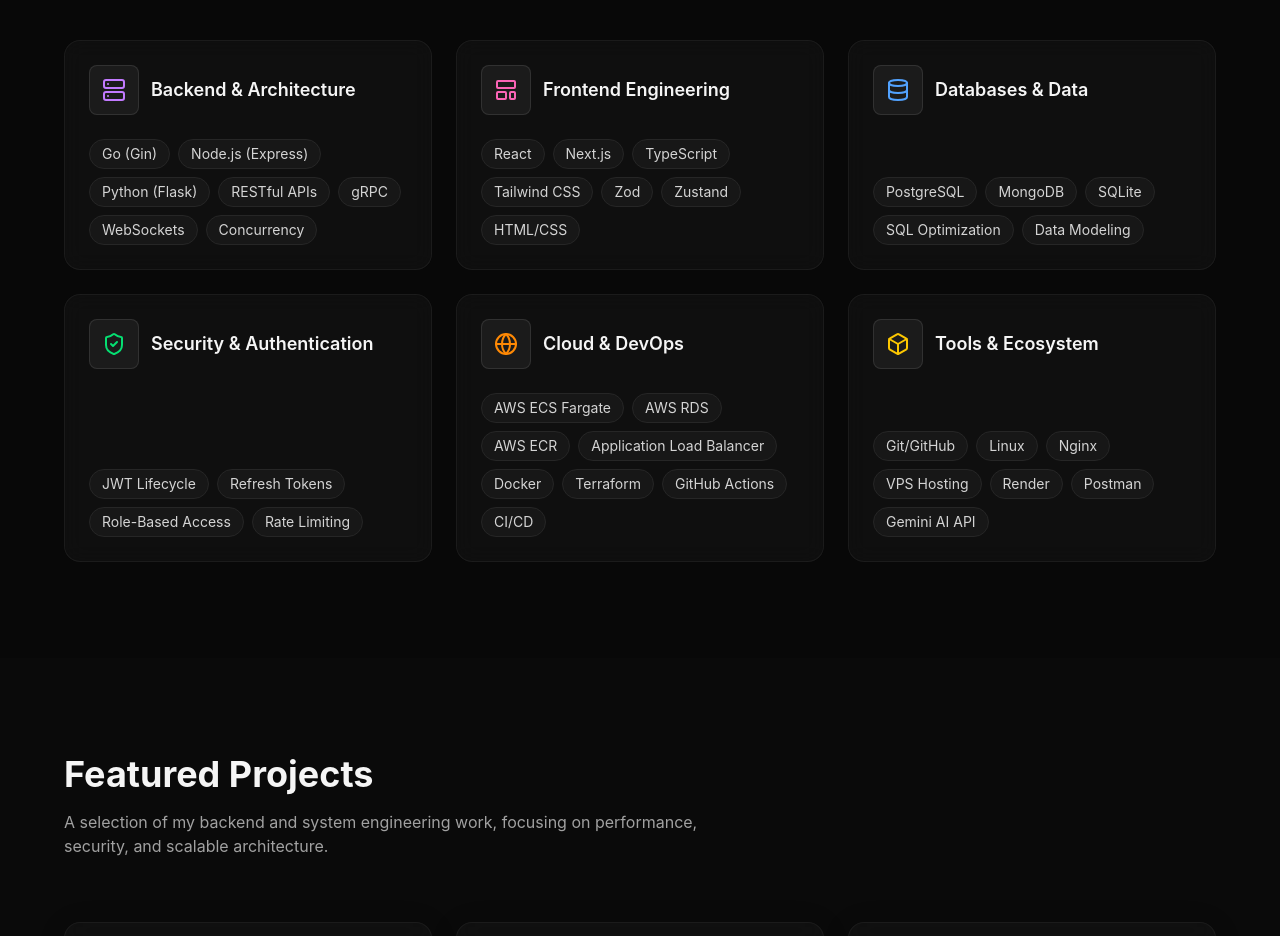
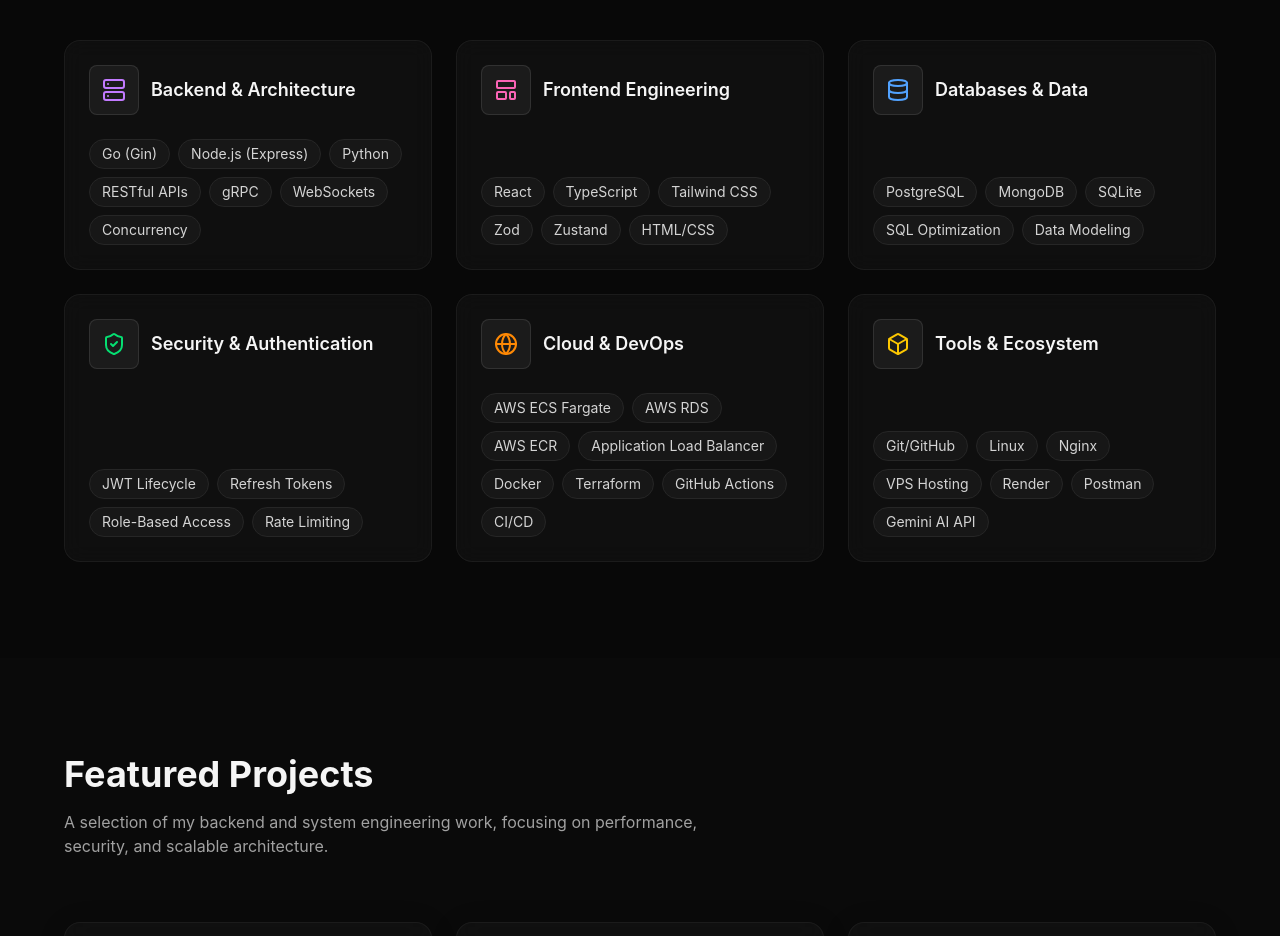
Before and after one commit to MRNaveed-stack/Portfolio, a React app: page / in a window 1280 px wide. Shown: the part 2300-3236 px from the top of the page. Built offline with nearby package versions, Linux system fonts and the light colour scheme; the HTML template or start-up script is replaced by a standard one.

Commit message:
Correct Technical Arsenal skill listings

```diff
--- a/src/components/Skills.tsx
+++ b/src/components/Skills.tsx
@@ -5,12 +5,12 @@
     {
         title: "Backend & Architecture",
         icon: <Server className="w-6 h-6 text-purple-400" />,
-        skills: ["Go (Gin)", "Node.js (Express)", "Python (Flask)", "RESTful APIs", "gRPC", "WebSockets", "Concurrency"]
+        skills: ["Go (Gin)", "Node.js (Express)", "Python", "RESTful APIs", "gRPC", "WebSockets", "Concurrency"]
     },
     {
         title: "Frontend Engineering",
         icon: <LayoutTemplate className="w-6 h-6 text-pink-400" />,
-        skills: ["React", "Next.js", "TypeScript", "Tailwind CSS", "Zod", "Zustand", "HTML/CSS"]
+        skills: ["React", "TypeScript", "Tailwind CSS", "Zod", "Zustand", "HTML/CSS"]
     },
     {
         title: "Databases & Data",
```
